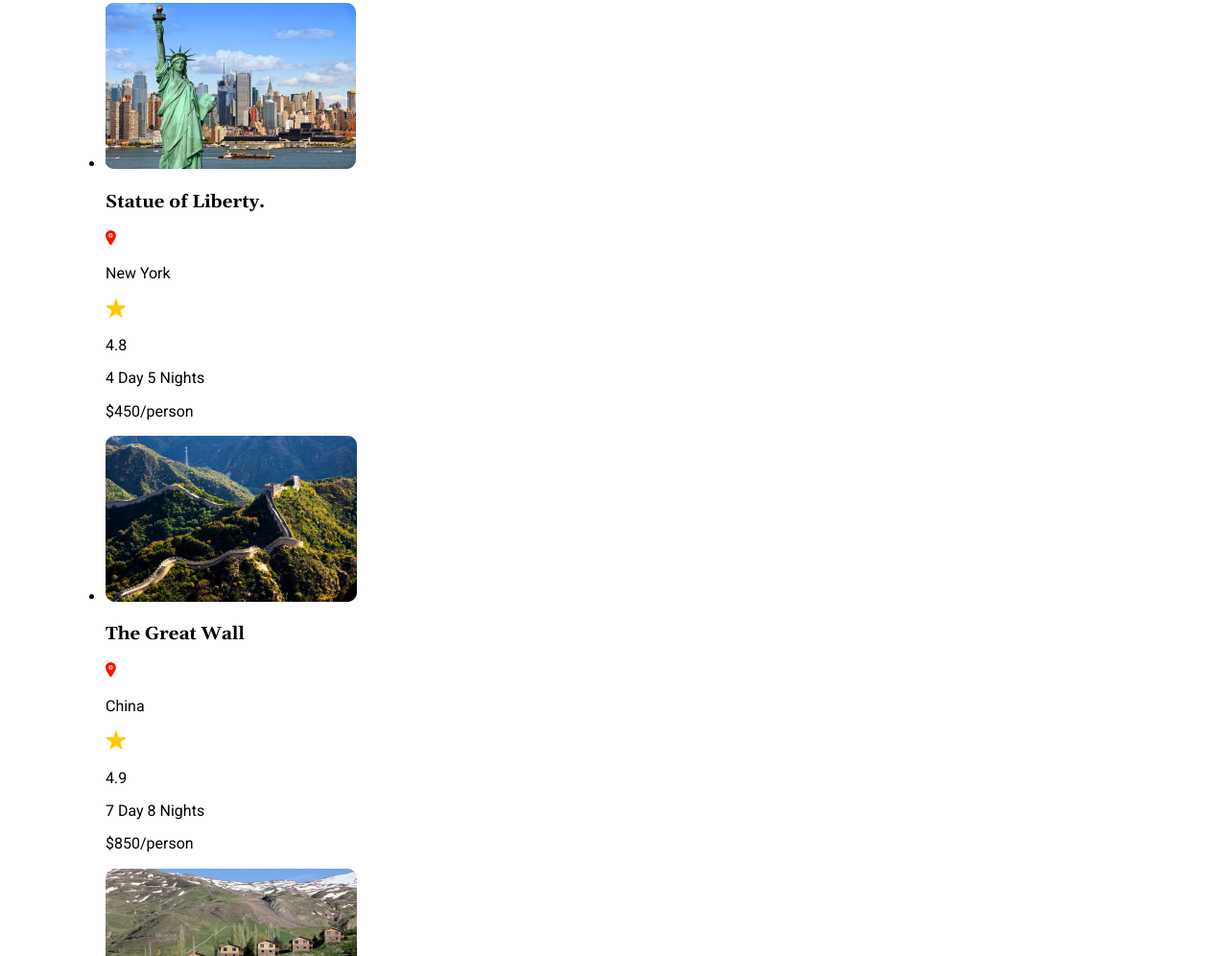
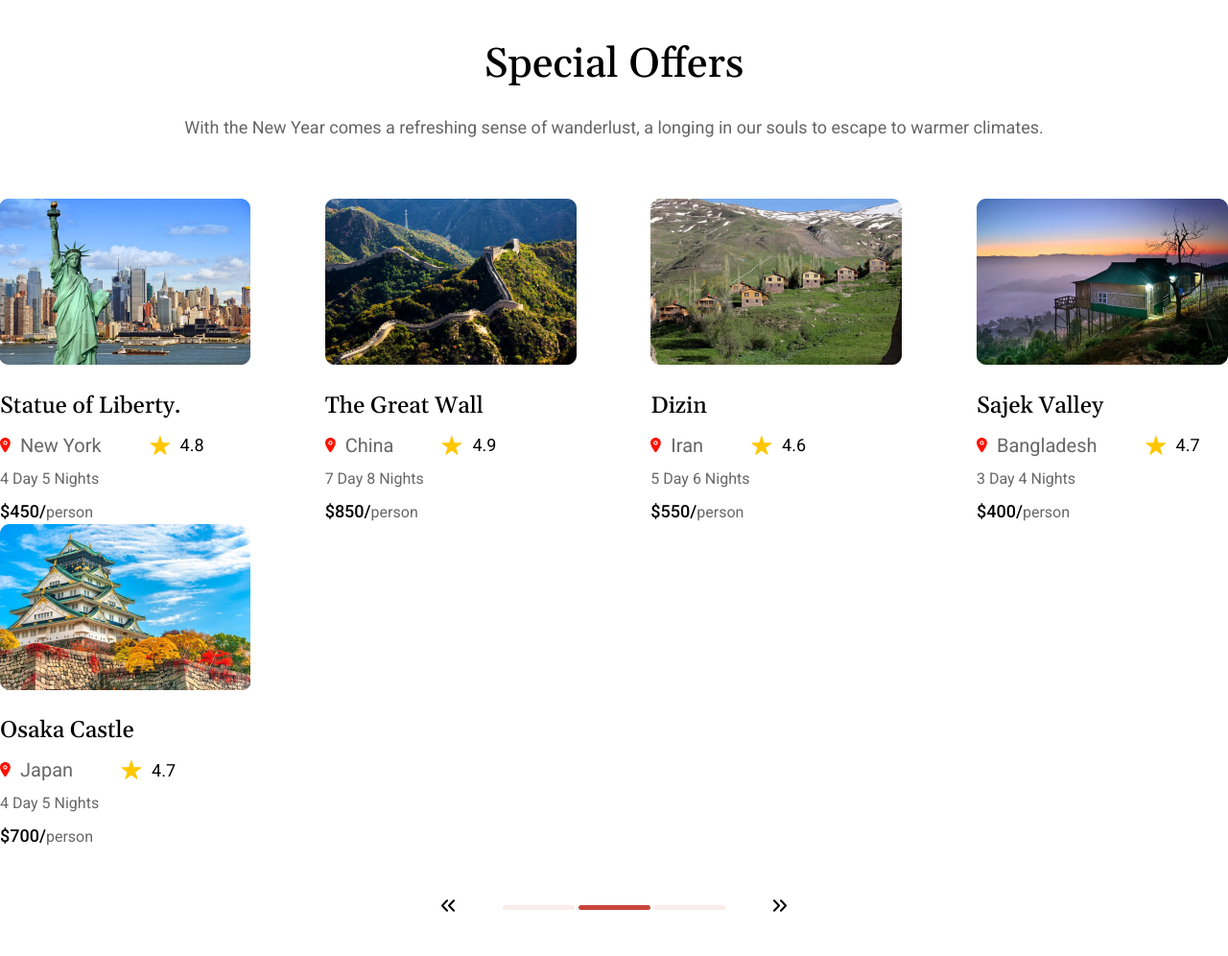
Before and after one commit to Artem-Mazin/Trevland, a plain HTML site: page index.html in a window 1280 px wide. Shown: the part 1804-2800 px from the top of the page at 96% size. After the commit the page ends 2757 px from the top, so only its background shows below. Drawn offline with nearby package versions, Linux system fonts and the light colour scheme; a web font is replaced by a local one.

Commit message:
add news css

```diff
--- a/css/trevland.css
+++ b/css/trevland.css
@@ -110,13 +110,15 @@ h6 {
   height: 100%;
   top: 0;
   left: 0;
-  object-fit: cover;
   z-index: -1;
   background-image: url(../image/main-block/main-img.jpg);
   background-color: rgba(0, 0, 0, 0.3);
+  background-repeat: no-repeat;
+  background-size: cover;
+  background-position: 90%;
 }
 
-/* ----------------------------------------Popular Location--------------------------------------------- */
+/* ----------------------------------------Popular Location--------------------------------------------------------------------- */
 
 .main {
   padding-top: 140px;
@@ -160,6 +162,7 @@ h6 {
 .popular-location__cards {
   display: flex;
   justify-content: space-between;
+  flex-wrap: wrap;
   padding: 0;
   margin: 0;
 }
@@ -189,4 +192,119 @@ h6 {
   opacity: 0.6;
 }
 
+/* ----------------------------------Special Offers-------------------------------------------------------------------- */
+
+.news {
+  padding: 140px 0 0 0;
+}
+
+.news__container {
+  max-width: none;
+}
+
+.news__description {}
+
+.description {}
+
+.description__title_place_news {
+  margin: 0 0 20px 0;
+}
+
+.description__title {}
+
+.description__text_place_news {
+  margin: 0 0 60px 0;
+}
+
+.description__text {}
+
+.news__cards {
+  display: flex;
+  justify-content: space-between;
+  flex-wrap: wrap;
+  padding: 0;
+  margin: 0 0 50px 0;
+  list-style-type: none;
+}
+
+.news__card {}
+
+.news__image_place_card {
+  margin: 0 0 20px 0;
+}
+
+.news__title_place_card {
+  margin: 0 0 8px 0;
+  font-weight: 500;
+  font-size: 24px;
+  line-height: 150%;
+}
+
+.news__description_place_card {
+  color: rgba(0, 0, 0, 0.6);
+}
+
+.news__location-rating {
+  display: flex;
+  margin: 0 0 8px 0;
+  align-items: center;
+}
+
+.news__pointer {
+  margin: 0 10px 0 0;
+}
+
+.news__location {
+  margin: 0 50px 0 0;
+  font-size: 20px;
+  line-height: 150%;
+}
+
+.news__star {
+  margin: 0 10px 0 0;
+}
+
+.news__rating {
+  margin: 0;
+  font-size: 18px;
+  line-height: 150%;
+  color: rgba(0, 0, 0, 1);
+}
+
+.news__time {
+  margin: 0 0 8px 0;
+  font-size: 16px;
+  line-height: 24px;
+}
+
+.news__price {
+  margin: 0;
+  font-size: 16px;
+  line-height: 24px;
+}
+
+.news__price-span {
+  font-size: 18px;
+  font-weight: 500;
+  line-height: 27px;
+  color: rgba(0, 0, 0, 1);
+}
+
+.news__switcher {
+  display: flex;
+  margin: 0 auto;
+}
+
+.switcher__arrow_direction_left {}
+
+.switcher__stripe {
+  margin: 0 50px 0 50px;
+}
+
+.switcher__stripe_position_not-active {}
+
+.switcher__stripe_position_active {}
+
+.switcher__arrow_direction_right {}
+
 .footer {}
```
